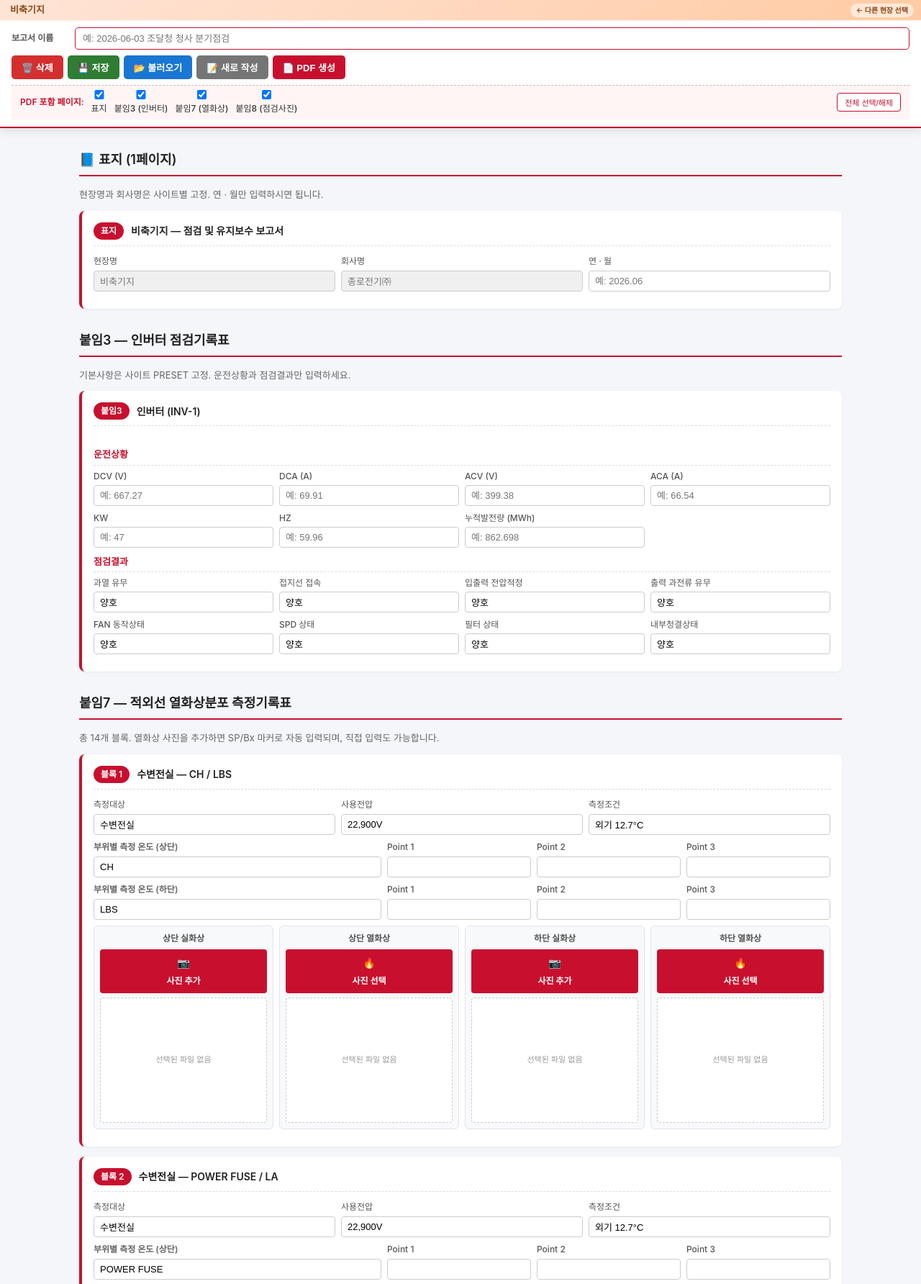
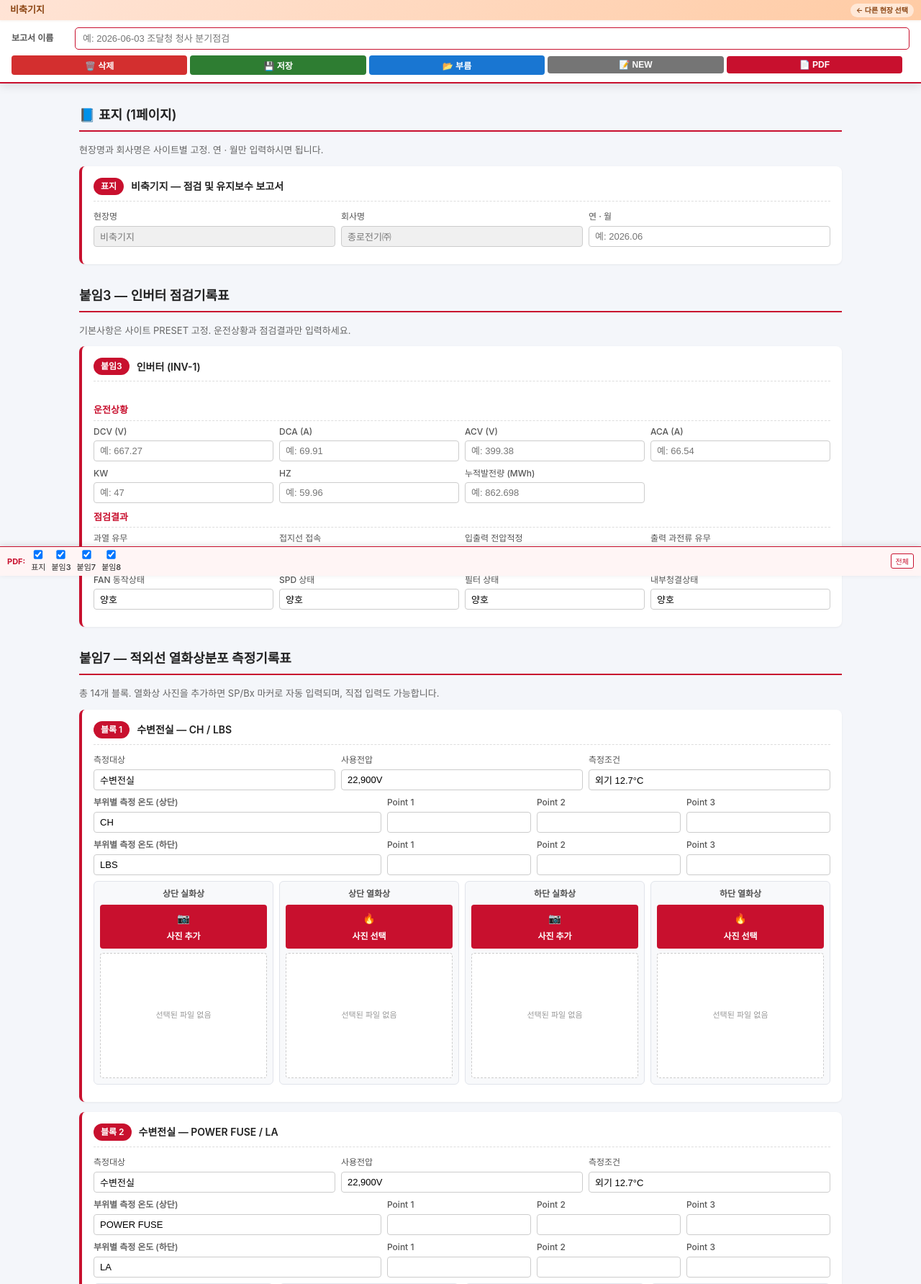
Before and after one commit to yihujong-create/jongro15_thermal-checknreport, a Flask app: a page that uses templates/site_form.html in a window 1280 px wide. Shown: the top 1784 px of the page at 72% size. Run offline with Flask 3, Linux system fonts and the light colour scheme.

Commit message:
Add files via upload

```diff
--- a/templates/site_form.html
+++ b/templates/site_form.html
@@ -6,7 +6,7 @@
 <meta http-equiv="Content-Language" content="ko">
 <meta name="viewport" content="width=device-width,initial-scale=1">
 <title>{{ site_name }} 보고서 입력</title>
-<link rel="stylesheet" href="{{ url_for('static', filename='style.css') }}?v=71">
+<link rel="stylesheet" href="{{ url_for('static', filename='style.css') }}?v=72">
 <style>
 .photo-input input[type="file"]{position:absolute!important;width:1px!important;height:1px!important;padding:0!important;margin:-1px!important;overflow:hidden!important;clip:rect(0,0,0,0)!important;white-space:nowrap!important;border:0!important;}
 html,body{overflow-x:hidden!important;max-width:100%!important;}
@@ -85,25 +85,29 @@ label input[disabled]{background:#f0f0f0;color:#777;cursor:not-allowed;}
 .ab-name-input{flex:1;padding:7px 10px;border:1px solid #c8102e;border-radius:5px;font-size:13px;min-width:0;}
 .ab-name-input:focus{outline:0;border-color:#a40d25;box-shadow:0 0 0 2px rgba(200,16,46,0.15);}
 .ab-ym-input{max-width:140px;flex:0 0 auto;}
-.pdf-pages-bar{display:flex;align-items:center;gap:10px;padding:6px 12px;background:#fff5f5;border-top:1px dashed #e5b4b4;font-size:12px;flex-wrap:wrap;}
-.pdf-pages-label{font-weight:600;color:#c8102e;font-size:12px;flex-shrink:0;}
-.pdf-page-cb{display:flex;align-items:center;gap:4px;font-size:12px;color:#333;cursor:pointer;font-weight:500;}
-.pdf-page-cb input{margin:0;cursor:pointer;}
-.pdf-pages-allnone{margin-left:auto;padding:4px 10px;font-size:11px;background:#fff;border:1px solid #c8102e;color:#c8102e;border-radius:4px;cursor:pointer;}
+.pdf-pages-bar{display:flex;align-items:center;gap:8px;padding:4px 10px;background:#fff5f5;border-top:1px solid #e5b4b4;font-size:11px;flex-wrap:nowrap;}
+.pdf-pages-label{font-weight:700;color:#c8102e;font-size:11px;flex-shrink:0;}
+.pdf-page-cb{display:flex;align-items:center;gap:3px;font-size:11px;color:#333;cursor:pointer;font-weight:500;flex-shrink:0;}
+.pdf-page-cb input{margin:0;cursor:pointer;transform:scale(0.95);}
+.pdf-pages-allnone{margin-left:auto;padding:2px 6px;font-size:10px;background:#fff;border:1px solid #c8102e;color:#c8102e;border-radius:3px;cursor:pointer;flex-shrink:0;white-space:nowrap;}
 .pdf-pages-allnone:hover{background:#c8102e;color:#fff;}
-@media (max-width:700px){.pdf-pages-bar{gap:6px;padding:5px 10px;}.pdf-pages-label{width:100%;}.pdf-pages-allnone{margin-left:0;}}
-.ab-btn-row{display:flex;gap:6px;align-items:center;flex-wrap:wrap;}
-.ab-btn{padding:7px 14px;border-radius:5px;border:0;font-size:13px;font-weight:600;cursor:pointer;color:#fff;}
+/* 하단 고정 변형 */
+.pdf-pages-bottom{position:fixed;left:0;right:0;bottom:0;z-index:199;box-shadow:0 -2px 8px rgba(0,0,0,0.10);border-top:1px solid #c8102e;background:#fff5f5;}
+/* 본문 하단 패딩 = 고정 바 높이 */
+body{padding-bottom:42px !important;}
+@media (max-width:700px){.pdf-pages-bar{gap:5px;padding:4px 8px;font-size:10px;}.pdf-pages-label{font-size:10px;}.pdf-page-cb{font-size:10px;gap:2px;}.pdf-page-cb input{transform:scale(0.85);}.pdf-pages-allnone{padding:2px 5px;font-size:9px;}}
+.ab-btn-row{display:flex;gap:4px;align-items:center;flex-wrap:nowrap;}
+.ab-btn{padding:5px 8px;border-radius:4px;border:0;font-size:12px;font-weight:600;cursor:pointer;color:#fff;flex:1 1 0;min-width:0;text-align:center;white-space:nowrap;}
 .ab-btn-del{background:#d32f2f;}.ab-btn-del:hover{background:#b71c1c;}
 .ab-btn-save{background:#2e7d32;}.ab-btn-save:hover{background:#1b5e20;}
 .ab-btn-load{background:#1976d2;}.ab-btn-load:hover{background:#1565c0;}
 .ab-btn-new{background:#757575;}.ab-btn-new:hover{background:#555;}
 .ab-btn-pdf{background:#c8102e;}.ab-btn-pdf:hover{background:#8b0a1f;}
-.ab-autosave-status{font-size:11px;color:#666;margin-left:auto;min-width:120px;text-align:right;}
+.ab-autosave-status{font-size:10px;color:#666;margin-left:6px;min-width:0;flex-shrink:1;text-align:right;overflow:hidden;text-overflow:ellipsis;white-space:nowrap;}
 .ab-autosave-status.saving{color:#ff9800;}
 .ab-autosave-status.saved{color:#2e7d32;}
 .ab-autosave-status.error{color:#c8102e;}
-@media (max-width:700px){.ab-name-row{flex-direction:column;align-items:stretch;gap:4px;}.ab-name-label{min-width:0;}.ab-btn{font-size:12px;padding:6px 10px;}.ab-autosave-status{flex:1;text-align:right;}}
+@media (max-width:700px){.ab-name-row{flex-direction:column;align-items:stretch;gap:3px;}.ab-name-label{min-width:0;font-size:11px;}.ab-name-input{font-size:12px;padding:5px 8px;}.ab-btn{font-size:11px;padding:5px 4px;}.ab-btn-row{gap:3px;}.ab-autosave-status{display:none;}}
 
 /* === 불러오기 다이얼로그 === */
 .load-dialog-bg{position:fixed;top:0;left:0;right:0;bottom:0;background:rgba(0,0,0,0.55);z-index:9000;display:flex;align-items:center;justify-content:center;padding:20px;}
@@ -159,22 +163,24 @@ label input[disabled]{background:#f0f0f0;color:#777;cursor:not-allowed;}
 
   <div class="ab-btn-row">
     <button type="button" class="ab-btn ab-btn-del" onclick="confirmDeleteCurrent()" title="현재 보고서 삭제">🗑️ 삭제</button>
-    <button type="button" class="ab-btn ab-btn-save" onclick="saveReport()">💾 저장</button>
-    <button type="button" class="ab-btn ab-btn-load" onclick="openLoadDialog()">📂 불러오기</button>
-    <button type="button" class="ab-btn ab-btn-new" onclick="confirmNewReport()">📝 새로 작성</button>
-    <button type="button" class="ab-btn ab-btn-pdf" onclick="document.getElementById('report-form').requestSubmit ? document.getElementById('report-form').requestSubmit() : document.getElementById('report-form').submit()">📄 PDF 생성</button>
+    <button type="button" class="ab-btn ab-btn-save" onclick="saveReport()" title="저장">💾 저장</button>
+    <button type="button" class="ab-btn ab-btn-load" onclick="openLoadDialog()" title="불러오기">📂 부름</button>
+    <button type="button" class="ab-btn ab-btn-new" onclick="confirmNewReport()" title="새로 작성">📝 NEW</button>
+    <button type="button" class="ab-btn ab-btn-pdf" onclick="document.getElementById('report-form').requestSubmit ? document.getElementById('report-form').requestSubmit() : document.getElementById('report-form').submit()" title="PDF 생성">📄 PDF</button>
     <span class="ab-autosave-status" id="autosave-status"></span>
-  </div>
-  <div class="pdf-pages-bar">
-    <span class="pdf-pages-label">PDF 포함 페이지:</span>
-    <label class="pdf-page-cb"><input type="checkbox" name="pdf_include_cover" form="report-form" value="1" checked> 표지</label>
-    <label class="pdf-page-cb"><input type="checkbox" name="pdf_include_b3" form="report-form" value="1" checked> 붙임3 (인버터)</label>
-    <label class="pdf-page-cb"><input type="checkbox" name="pdf_include_b7" form="report-form" value="1" checked> 붙임7 (열화상)</label>
-    <label class="pdf-page-cb"><input type="checkbox" name="pdf_include_b8" form="report-form" value="1" checked> 붙임8 (점검사진)</label>
-    <button type="button" class="pdf-pages-allnone" onclick="togglePdfPagesAll()">전체 선택/해제</button>
   </div>
 </div>
 </div><!-- /sticky-top-wrap -->
+
+<!-- 화면 하단 고정 — PDF 포함 페이지 체크박스 -->
+<div class="pdf-pages-bar pdf-pages-bottom">
+  <span class="pdf-pages-label">PDF:</span>
+  <label class="pdf-page-cb"><input type="checkbox" name="pdf_include_cover" form="report-form" value="1" checked> 표지</label>
+  <label class="pdf-page-cb"><input type="checkbox" name="pdf_include_b3" form="report-form" value="1" checked> 붙임3</label>
+  <label class="pdf-page-cb"><input type="checkbox" name="pdf_include_b7" form="report-form" value="1" checked> 붙임7</label>
+  <label class="pdf-page-cb"><input type="checkbox" name="pdf_include_b8" form="report-form" value="1" checked> 붙임8</label>
+  <button type="button" class="pdf-pages-allnone" onclick="togglePdfPagesAll()">전체</button>
+</div>
 
 <!-- 불러오기 다이얼로그 -->
 <div class="load-dialog-bg hidden" id="load-dialog-bg" onclick="if(event.target===this)closeLoadDialog()">
```
